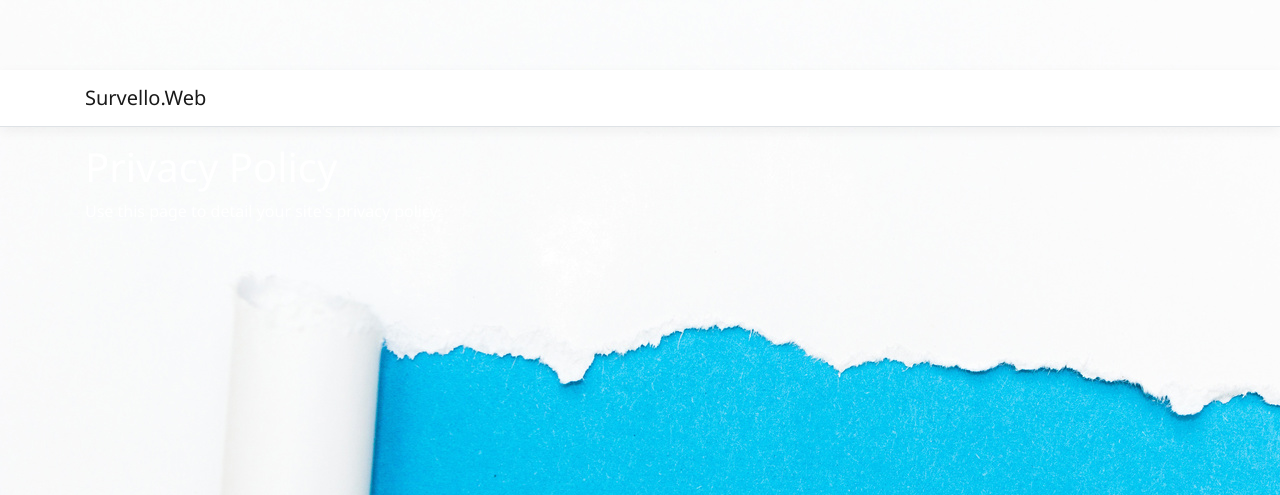
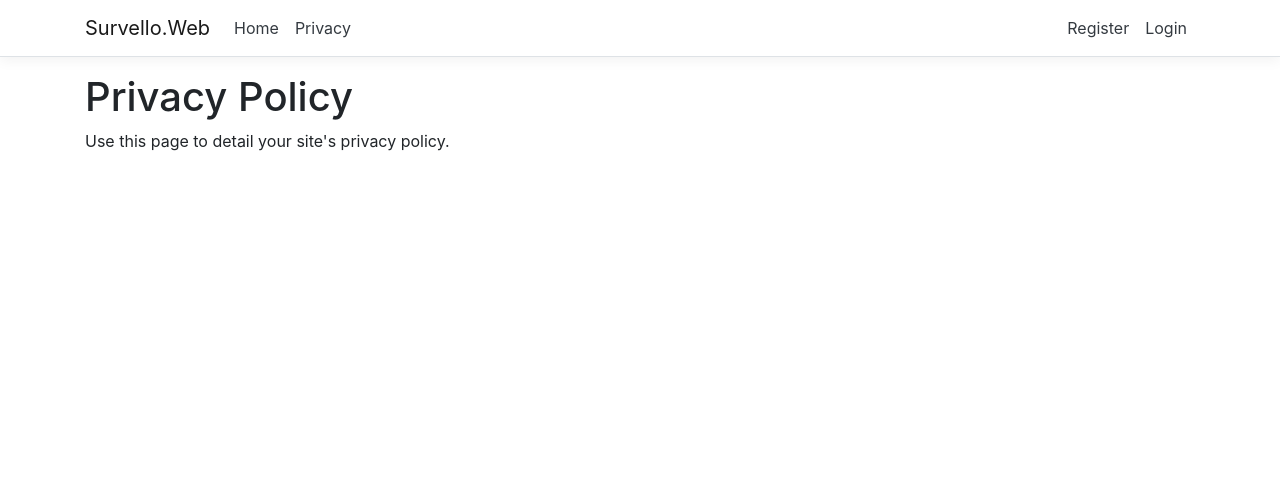
Before and after one commit to yoannakostova/Survello, an ASP.NET Core app: template Survello/Survello.Web/Views/Home/Privacy.cshtml in a window 1280 px wide. Shown: the top 495 px of the page. Run offline with ASP.NET Core 8, Linux system fonts and the light colour scheme; the template is opened without the code that fills it, so the values that code supplies are empty; some libraries are stand-ins or nearby versions.

Commit message:
Revert "Coming soon label added"
This reverts commit 85ddffe339a595c4f121f0c1ff4bc67759620708

```diff
--- a/Survello/Survello.Web/Views/Shared/_Layout.cshtml
+++ b/Survello/Survello.Web/Views/Shared/_Layout.cshtml
@@ -19,12 +19,12 @@
                 <div class="navbar-collapse collapse d-sm-inline-flex flex-sm-row-reverse">
                     <partial name="_LoginPartial" />
                     <ul class="navbar-nav flex-grow-1">
-                        @*<li class="nav-item">
+                        <li class="nav-item">
                             <a class="nav-link text-dark" asp-area="" asp-controller="Home" asp-action="Index">Home</a>
                         </li>
                         <li class="nav-item">
                             <a class="nav-link text-dark" asp-area="" asp-controller="Home" asp-action="Privacy">Privacy</a>
-                        </li>*@
+                        </li>
                     </ul>
                 </div>
             </div>
--- a/Survello/Survello.Web/Views/Shared/_LoginPartial.cshtml
+++ b/Survello/Survello.Web/Views/Shared/_LoginPartial.cshtml
@@ -16,12 +16,11 @@
 }
 else
 {
-    //TODO:
-    @*<li class="nav-item">
+    <li class="nav-item">
         <a class="nav-link text-dark" asp-area="Identity" asp-page="/Account/Register">Register</a>
     </li>
     <li class="nav-item">
         <a class="nav-link text-dark" asp-area="Identity" asp-page="/Account/Login">Login</a>
-    </li>*@
+    </li>
 }
 </ul>
--- a/Survello/Survello.Web/wwwroot/css/site.css
+++ b/Survello/Survello.Web/wwwroot/css/site.css
@@ -6,14 +6,6 @@ a.navbar-brand {
   text-align: center;
   word-break: break-all;
 }
-
-body {
-    padding-top: 70px; /* Required padding for .navbar-fixed-top. Remove if using .navbar-static-top. Change if height of navigation changes. */
-    background-image: url('../images/Coming-Soon.jpg');
-    font-family: 'Segoe UI', sans-serif;
-    color: white;
-}
-
 
 /* Provide sufficient contrast against white background */
 a {
```
Also changed, not shown: Survello/Survello.Services/UserService.cs (+7 -0 lines), Survello/Survello.Web/Views/Home/Index.cshtml (+4 -4 lines), Survello/Survello.Web/wwwroot/images/Coming-Soon.jpg (deleted).
